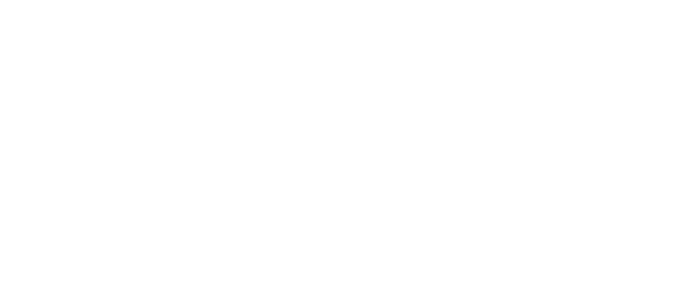
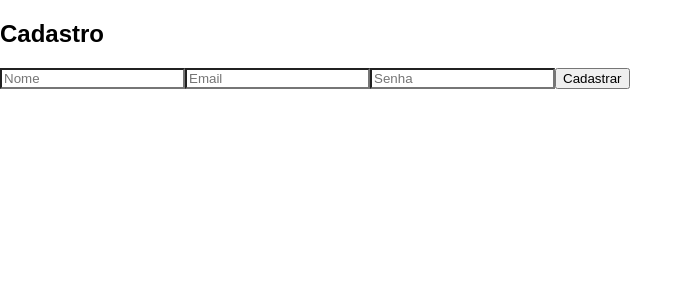
Before and after one commit to BrunoSouzaSIprogrammer/ecommerce-react-REPO, a React (Create React App) app in the folder mazza-moda-masculina/: page /register in a window 1280 px wide. Before the commit this address had no page. Shown: the top 300 px of the page, without its empty margins (0-693 px from the left). Built offline with nearby package versions, Linux system fonts and the light colour scheme.

Commit message:
fix(firebase): corrige inicialização do firebase-admin
- ajusta importação correta do firebase-admin
- corrige uso de admin.auth()
- resolve erro crítico no backend

```diff
--- a/mazza-moda-masculina/src/App.js
+++ b/mazza-moda-masculina/src/App.js
@@ -5,6 +5,7 @@ import Login from "./pages/Login";
 import { useState, useEffect } from "react";
 import { useCart } from "./context/CartContext";
 import Toast from "./components/Toast";
+import Register from "./pages/Register";
 
 function App() {
   const { toast } = useCart();
@@ -21,6 +22,8 @@ function App() {
   return (
     <BrowserRouter>
       <Routes>
+
+        <Route path="/register" element={<Register />} />
 
         <Route path="/login" element={<Login />} />
         {/* 👉 se não estiver logado, força login */}
--- a/mazza-moda-masculina/src/pages/Login.jsx
+++ b/mazza-moda-masculina/src/pages/Login.jsx
@@ -1,5 +1,6 @@
 import { useState } from "react";
 import { useNavigate } from "react-router-dom";
+import { Link } from "react-router-dom";
 
 export default function Login() {
   const [email, setEmail] = useState("");
@@ -13,17 +14,15 @@ export default function Login() {
     });
 
     const data = await res.json();
-    console.log(data);
 
-    if (!data || !data.email) {
-      alert("Login inválido");
+    if (!res.ok) {
+      alert(data.error || "Login inválido");
       return;
     }
 
     localStorage.setItem("user", JSON.stringify(data));
     navigate("/");
-    JSON.parse(localStorage.getItem("user"))
-      }
+  }
 
   return (
     <div className="container">
@@ -41,6 +40,7 @@ export default function Login() {
       />
 
       <button onClick={login}>Entrar</button>
+      <Link to="/register">Criar conta</Link>
     </div>
   );
 
--- /dev/null
+++ b/mazza-moda-masculina/src/pages/Register.jsx
@@ -0,0 +1,41 @@
+import { useState } from "react";
+import { useNavigate } from "react-router-dom";
+
+export default function Register() {
+  const [email, setEmail] = useState("");
+  const [senha, setSenha] = useState("");
+  const [nome, setNome] = useState("");
+  const navigate = useNavigate();
+
+  async function cadastrar() {
+    const res = await fetch("http://localhost:5000/cadastrar", {
+      method: "POST",
+      headers: {
+        "Content-Type": "application/json"
+      },
+      body: JSON.stringify({ email, senha, nome })
+    });
+
+    const data = await res.json();
+
+    if (!res.ok) {
+      alert(data.error);
+      return;
+    }
+
+    alert("Usuário criado com sucesso!");
+    navigate("/login");
+  }
+
+  return (
+    <div>
+      <h2>Cadastro</h2>
+
+      <input placeholder="Nome" onChange={(e) => setNome(e.target.value)} />
+      <input placeholder="Email" onChange={(e) => setEmail(e.target.value)} />
+      <input type="password" placeholder="Senha" onChange={(e) => setSenha(e.target.value)} />
+
+      <button onClick={cadastrar}>Cadastrar</button>
+    </div>
+  );
+}
```
